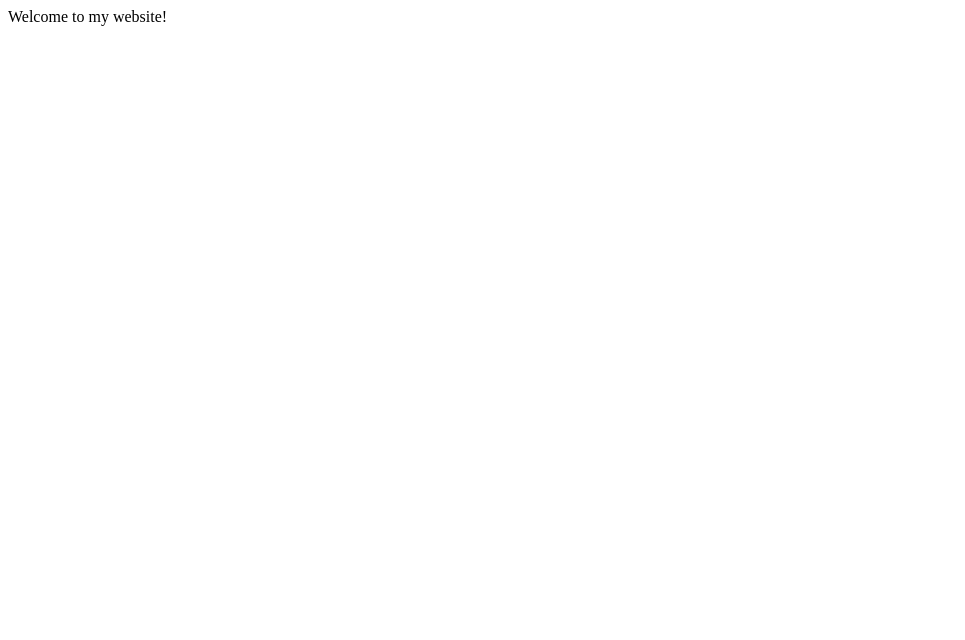
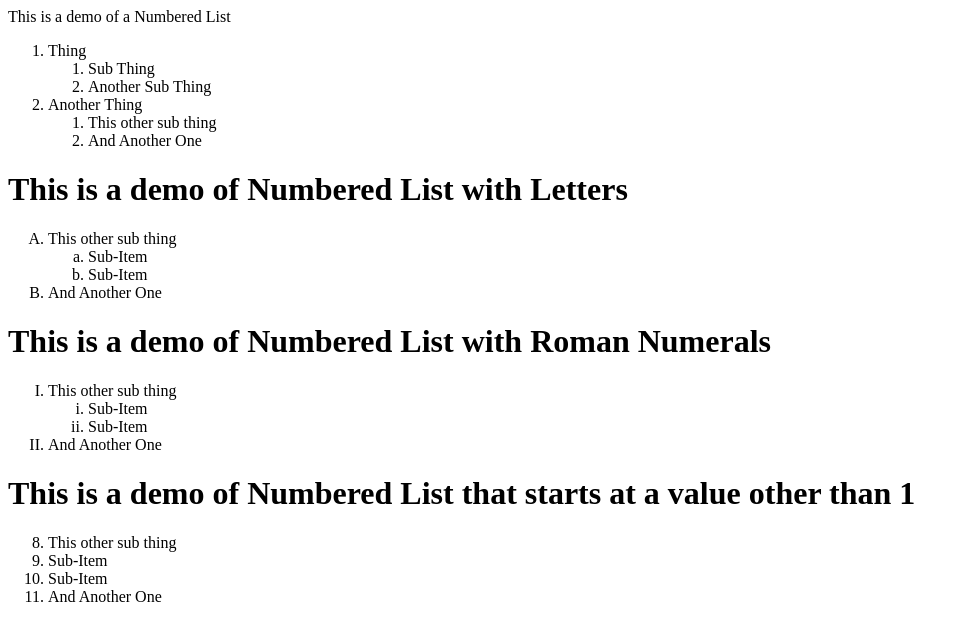
Before and after one commit to amoore4611/amoore4611.gihub.io, a plain HTML site: page Ordered List.html in a window 1280 px wide. Shown: the whole page, without its empty margins (0-965 px from the left). Drawn offline with Linux system fonts and the light colour scheme.

Commit message:
Update Ordered List.html

```diff
--- a/Ordered List.html
+++ b/Ordered List.html
@@ -5,6 +5,46 @@
     </title>
   <head>
     <body>
-      <p>Welcome to my website!</p>
+      <p>This is a demo of a Numbered List</p>
+      <ol>
+        <li>Thing</li>
+          <ol>
+              <li>Sub Thing</li>
+              <li>Another Sub Thing</li>
+          </ol>
+        <li>Another Thing</li>
+          <ol>
+              <li>This other sub thing</li>
+              <li>And Another One</li>
+          </ol>
+    </ol>
+
+    <h1>This is a demo of Numbered List with Letters</h1>
+    <ol type = "A">
+      <li>This other sub thing</li>
+        <ol type = "a">
+            <li>Sub-Item</li>
+            <li>Sub-Item</li>
+        </ol>
+      <li>And Another One</li>
+    </ol>
+
+    <h1>This is a demo of Numbered List with Roman Numerals</h1>
+    <ol type = "I">
+      <li>This other sub thing</li>
+        <ol type = "i">
+            <li>Sub-Item</li>
+            <li>Sub-Item</li>
+        </ol>
+      <li>And Another One</li>
+    </ol>
+
+    <h1>This is a demo of Numbered List that starts at  a value other than 1</h1>
+    <ol type = "1" start = "8">
+      <li>This other sub thing</li>
+      <li>Sub-Item</li>
+      <li>Sub-Item</li>
+      <li>And Another One</li>
+    </ol>
     <body>
 </html>
```
